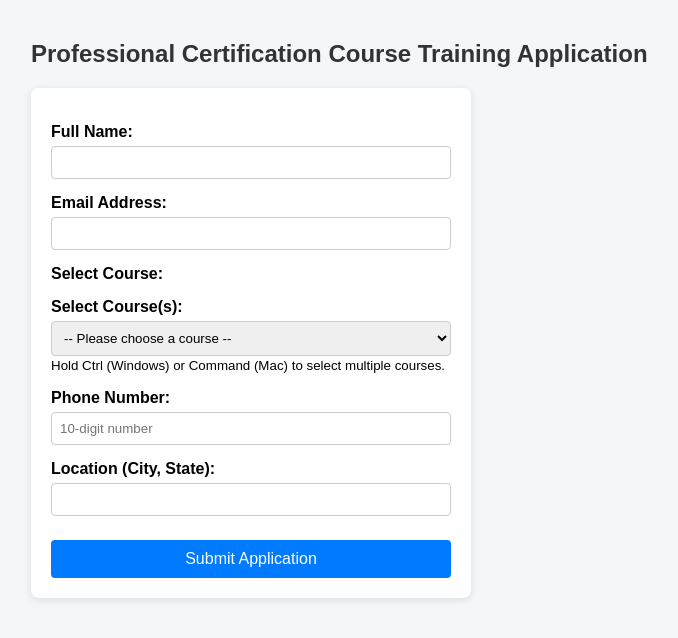
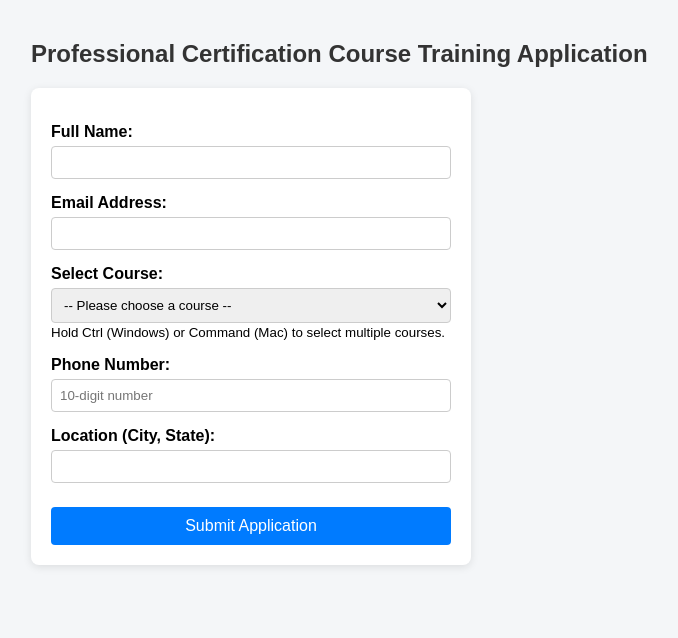
Before and after one commit to anusha705/ooo, a plain HTML site: page index.html in a window 1280 px wide. Shown: the whole page, without its empty margins (9-687 px from the left). Drawn offline with Linux system fonts and the light colour scheme.

Commit message:
Update index.html

```diff
--- a/index.html
+++ b/index.html
@@ -74,7 +74,7 @@
 
     <label for="course">Select Course:</label>
     <section>
-  <label for="course">Select Course(s):</label>
+
 
   <select id="course" name="course" required>
 <option value="">-- Please choose a course --</option>
```
